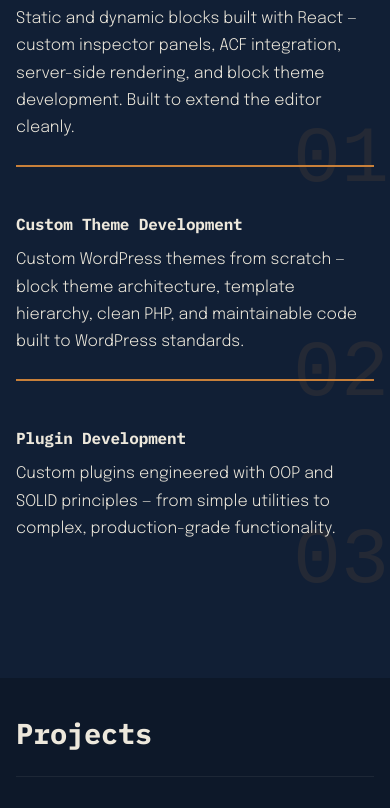
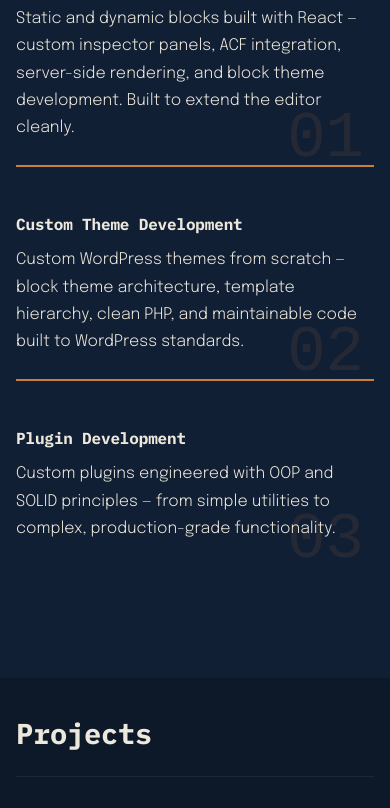
Before and after one commit to laloptk/bilingual-themed-portfolio, a React (Vite) app: page / in a window 390 px wide. Shown: the part 1060-1868 px from the top of the page. Built offline with nearby package versions, Linux system fonts and the light colour scheme; grey boxes are pictures that could not be loaded; a web font is replaced by a local one.

Commit message:
Small css fixes

```diff
--- a/src/assets/projects.json
+++ b/src/assets/projects.json
@@ -105,7 +105,7 @@
         ],
         "screenshots": [
           { "desktop": "/all-weather-home.png", "mobile": null },
-          { "desktop": null, "mobile": null }
+          { "desktop": "/all-weather-series.png", "mobile": null }
         ],
         "context": "<p>A complex WordPress site with multiple custom post types and heavy dynamic layout requirements. Delivered as a coordinated team effort under real-world time constraints.</p>",
         "role": "<p>Lead front-end developer, with backend contributions alongside the development team throughout the project.</p>",
@@ -285,7 +285,7 @@
         ],
         "screenshots": [
           { "desktop": "/all-weather-home.png", "mobile": null },
-          { "desktop": null, "mobile": null }
+          { "desktop": "/all-weather-series.png", "mobile": null }
         ],
         "context": "<p>Un sitio WordPress complejo con múltiples custom post types y requerimientos de layout dinámico. Entregado como esfuerzo coordinado de equipo bajo restricciones reales de tiempo.</p>",
         "role": "<p>Desarrollador frontend líder, con contribuciones en backend junto al equipo de desarrollo durante todo el proyecto.</p>",
--- a/src/styles/_contact.scss
+++ b/src/styles/_contact.scss
@@ -49,7 +49,6 @@
         font-size: clamp(2rem, 10vw, 3rem);
         padding: 20px 12px;
         border-right: none;
-        border-bottom: 1px solid var(--color-border);
       }
 
       a:last-child { border-bottom: none; }
--- a/src/styles/_skills.scss
+++ b/src/styles/_skills.scss
@@ -6,6 +6,10 @@
   gap: 0 3rem;
 
   @media (max-width: 980px) {
+    grid-template-columns: repeat(2, 1fr);
+  }
+
+  @media (max-width: 460px) {
     grid-template-columns: 1fr;
   }
 }
@@ -16,10 +20,8 @@
   margin-bottom: 2.5rem;
 
   @media (max-width: 980px) {
-    &:first-child {
       border-top: none;
       padding-top: 0;
-    }
   }
 }
 
@@ -30,6 +32,10 @@
   color: var(--color-accent);
   margin-bottom: 1rem;
   letter-spacing: 0.04em;
+
+  @media (max-width: 980px) {
+    font-size: 28px;
+  }
 }
 
 .skills-list {
--- a/src/styles/_what-i-build.scss
+++ b/src/styles/_what-i-build.scss
@@ -51,10 +51,15 @@
   z-index: 0;
   pointer-events: none;
   font-family: $font-pixel;
-  font-size: clamp(5rem, 10vw, 8rem);
+  font-size: clamp(4rem, 10vw, 8rem);
   line-height: 0.5;
   color: var(--color-accent);
   opacity: 0.1;
+
+  @media (max-width: 980px) {
+    bottom: 10px;
+    right: 10px;
+  }
 }
 
 .wib-title {
```
Also changed, not shown: 1 other file (tests, documents, lock files or other folders).
